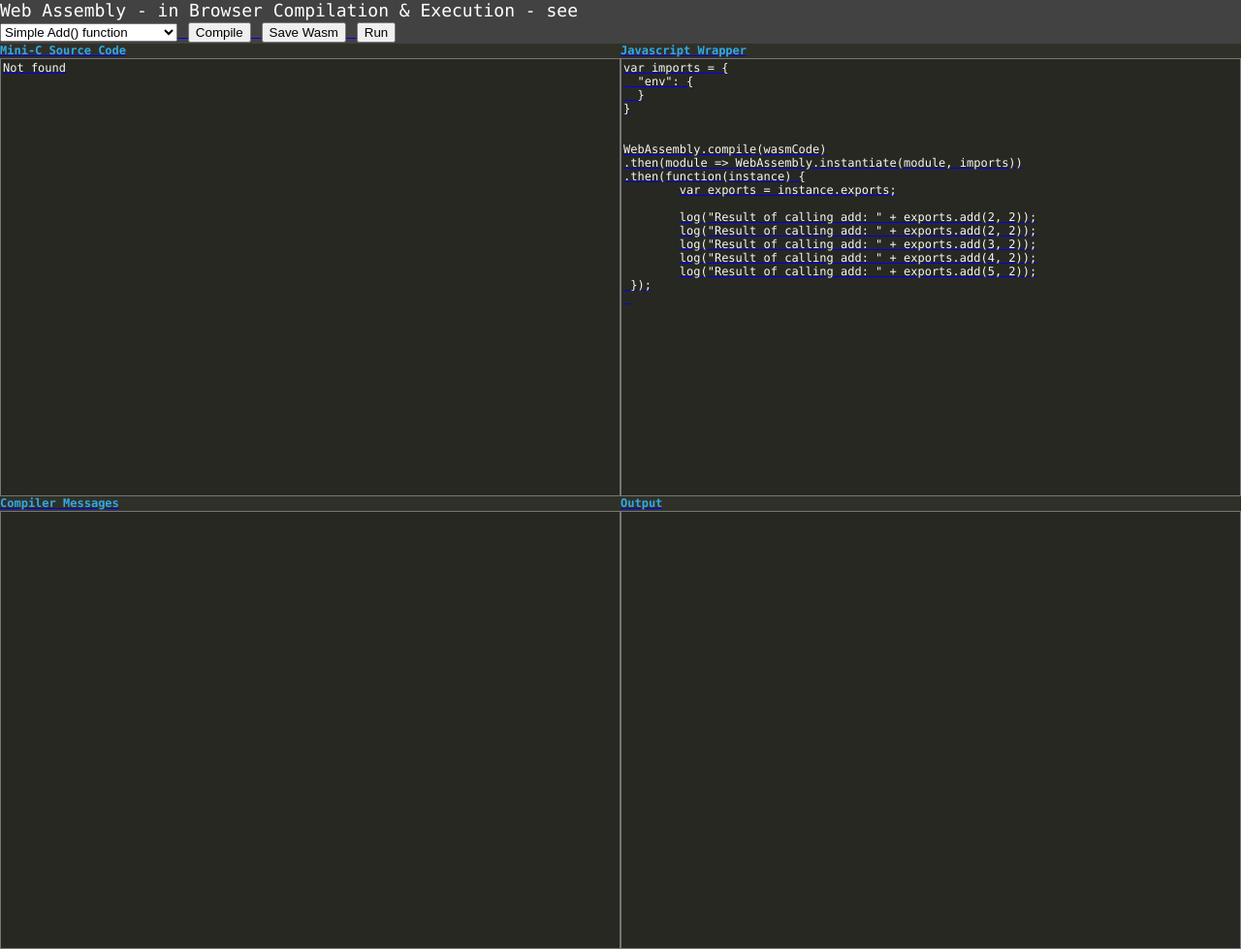
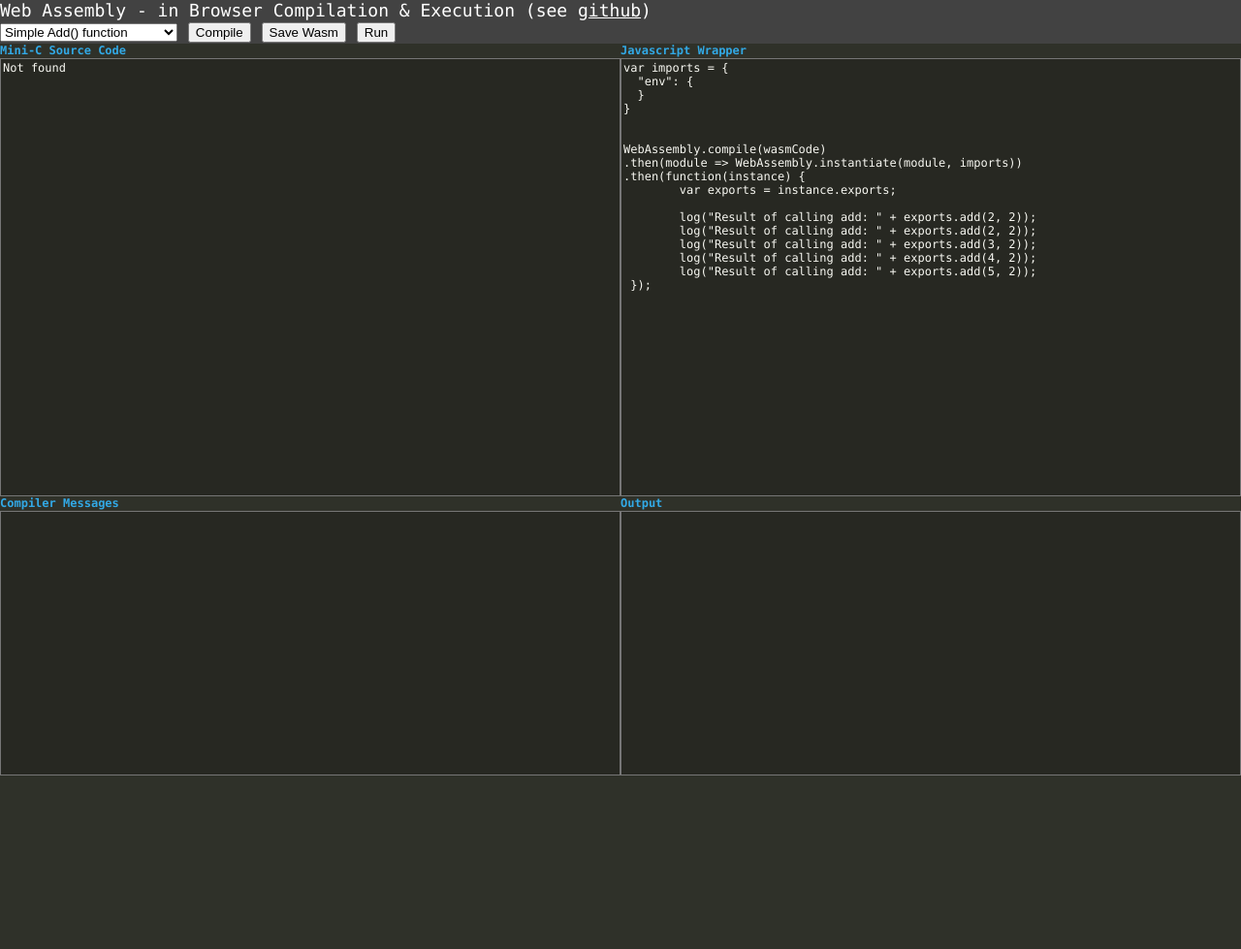
Before and after one commit to laiudm/Webassemby-mini-c, a plain HTML site: page index.html in a window 1280 px wide. Shown: the whole page at 97% size. After the commit the page ends 800 px from the top, so only its background shows below. Drawn offline with Linux system fonts and the light colour scheme; no server answers.

Commit message:
fix broken link on home page

```diff
--- a/index.html
+++ b/index.html
@@ -11,7 +11,7 @@
 <body>
 <div class="app">
 	<div class="header">
-	<div>Web Assembly - in Browser Compilation & Execution - see </div><a href="https://github.com/laiudm/Webassemby-mini-c">
+	<div>Web Assembly - in Browser Compilation & Execution (see <a class="header" href="https://github.com/laiudm/Webassemby-mini-c">github</a>)</div>
 	 <select id="inputSelection">
 	   <option value="add">Simple Add() function</option>
 	   <option value="import">Function Import and Export</option>
```
